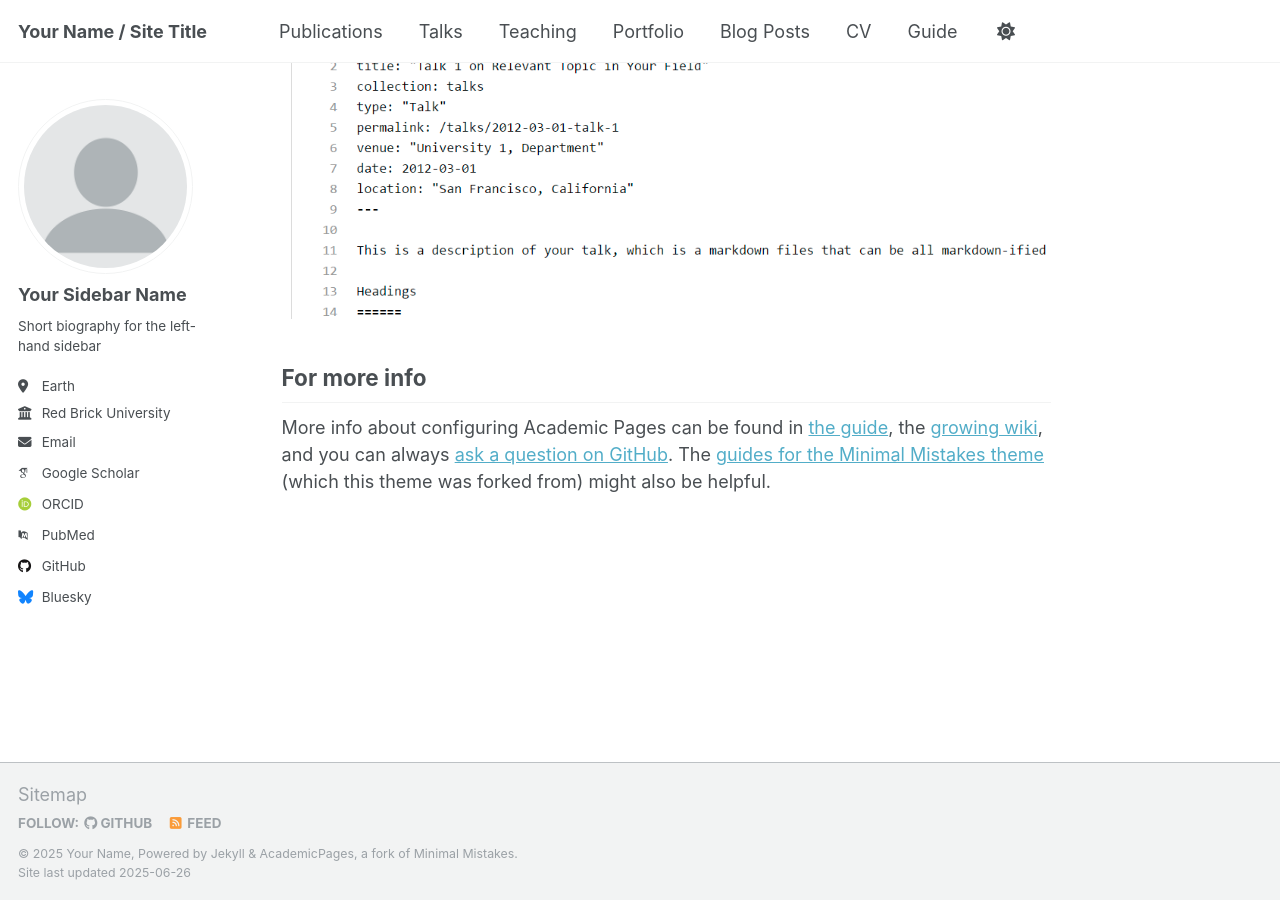
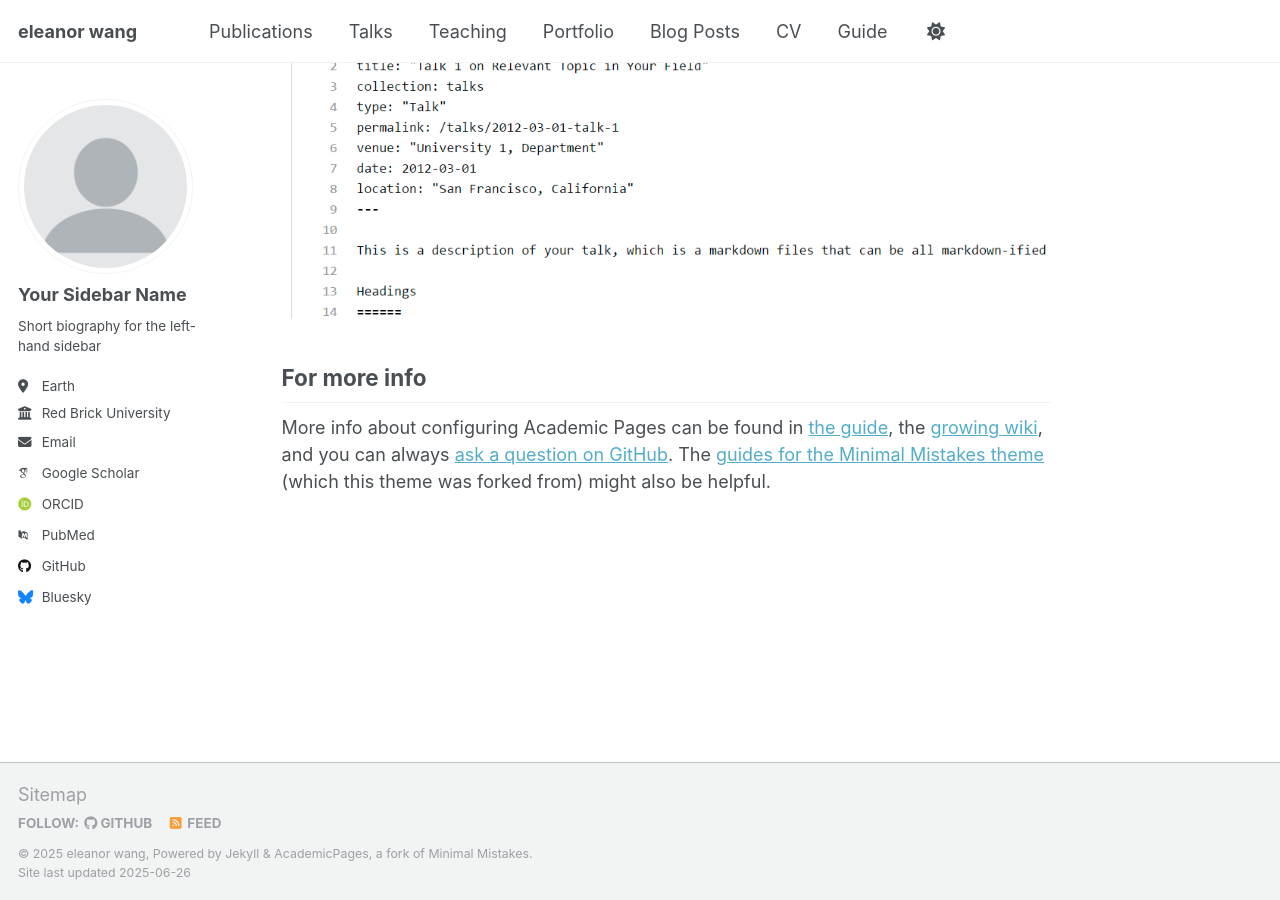
Before and after one commit to eledamame/eledamame.github.io, a Jekyll site: the page built from _pages/about.md, in a window 1280 px wide and 900 px high, scrolled down 2636 px. Built offline with Jekyll 4.4.1, drawn with Linux system fonts in a browser that asks for light colours; some web fonts are replaced.

Commit message:
Update _config.yml

```diff
--- a/_config.yml
+++ b/_config.yml
@@ -9,11 +9,11 @@
 # Basic Site Settings
 locale                   : "en-US"
 site_theme               : "default"
-title                    : "Your Name / Site Title"
+title                    : "eleanor wang"
 title_separator          : "-"
-name                     : &name "Your Name"
+name                     : &name "eleanor wang"
 description              : &description "personal description"
-url                      : https://academicpages.github.io # the base hostname & protocol for your site e.g. "https://[your GitHub username].github.io" or if you already have some other page hosted on Github then use "https://[your GitHub username].github.io/[Your Repo Name]"
+url                      : https://eledamame.github.io # the base hostname & protocol for your site e.g. "https://[your GitHub username].github.io" or if you already have some other page hosted on Github then use "https://[your GitHub username].github.io/[Your Repo Name]"
 baseurl                  : "" # the subpath of your site, e.g. "/blog"
 repository               : "academicpages/academicpages.github.io"
 
```
